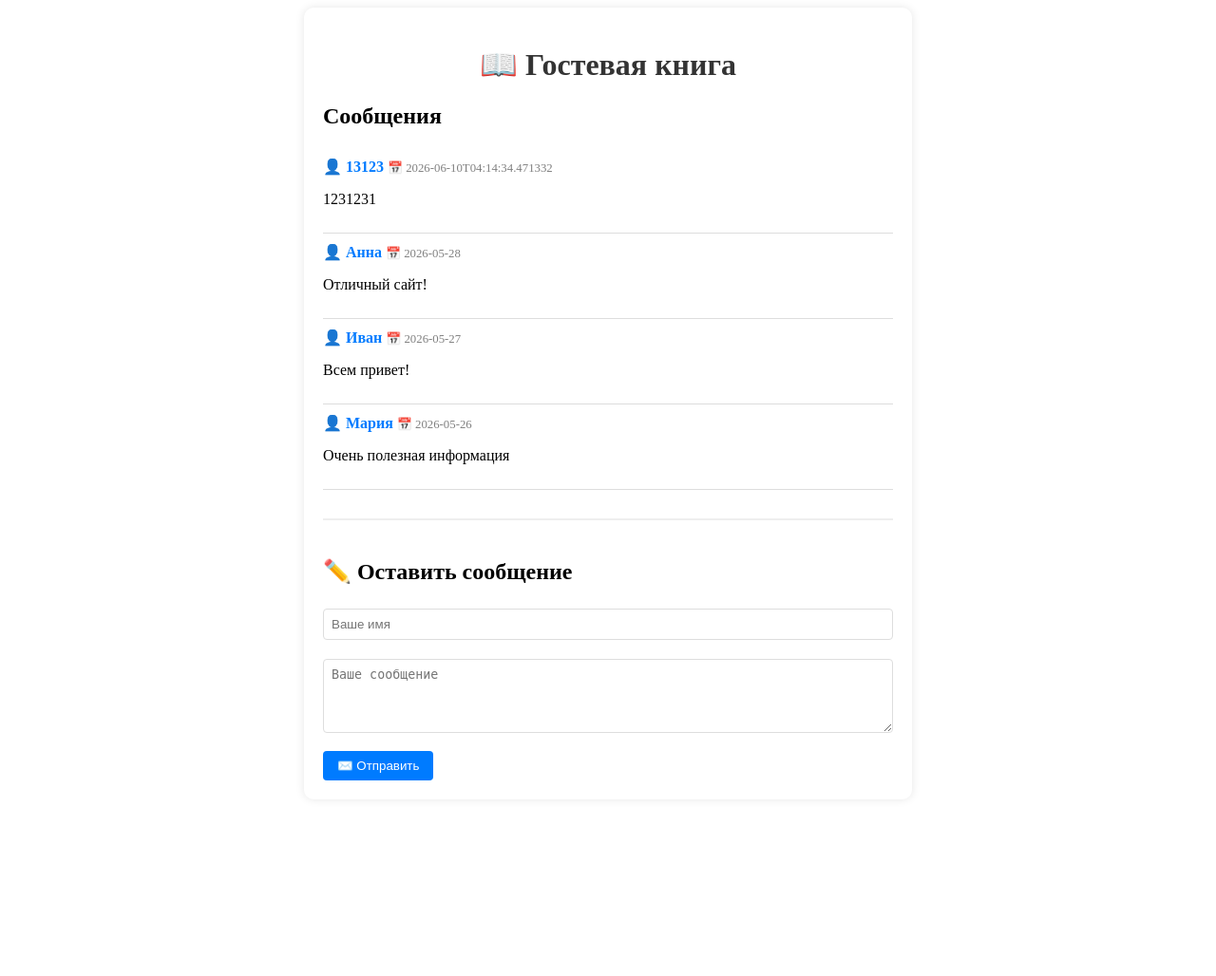
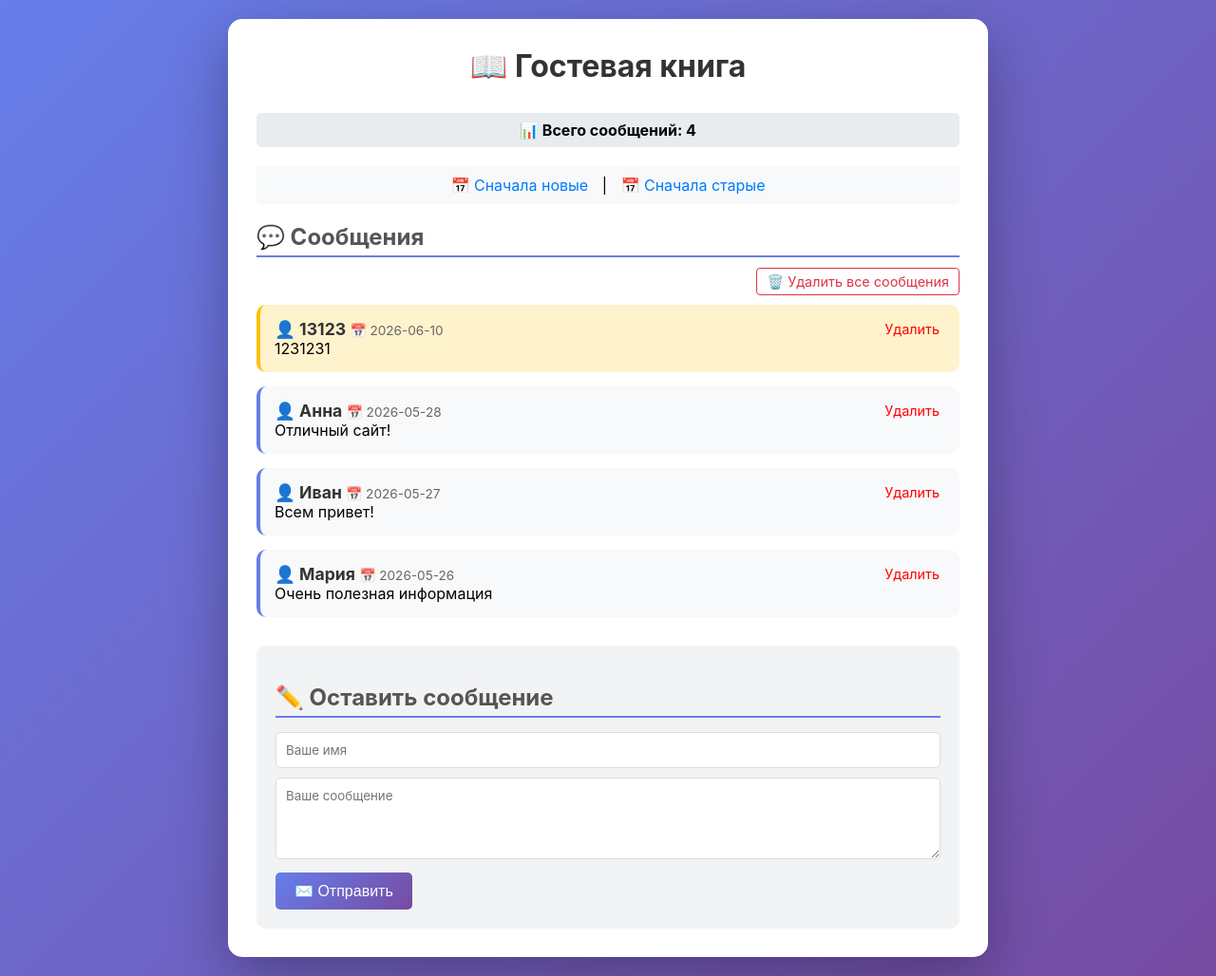
Before and after one commit to idrisovRR/IS202k, a Flask app: page / in a window 1280 px wide. Shown: the whole page at 95% size. Before the commit the page ends 822 px from the top, so only its background shows below. Run offline with Flask 3, Linux system fonts and the light colour scheme; data comes from the database, SQL or seed files in the repository; both versions use the stored data as it was after the commit.

Commit message:
Добавлена гостевая книга: удаление сообщений, счётчик, сортировка, свежие сообщения

```diff
--- a/guestbook/app.py
+++ b/guestbook/app.py
@@ -1,28 +1,66 @@
 from flask import Flask, render_template, request, redirect
-from database import init_db, get_all_messages, add_message
+from database import init_db, get_all_messages, add_message, delete_message, get_message_count
+from datetime import date
+import sqlite3
 
 app = Flask(__name__)
-init_db()
+
+DB_NAME = 'guestbook.db'
+
+def get_db_connection():
+    conn = sqlite3.connect(DB_NAME)
+    conn.row_factory = sqlite3.Row
+    return conn
 
 @app.route('/')
 def index():
-    """Главная страница: показывает все сообщения."""
     messages = get_all_messages()
-    return render_template('index.html', messages=messages)
+    total_count = get_message_count()
+    today = date.today().isoformat()
+    return render_template('index.html', messages=messages, total_count=total_count, today=today)
 
 @app.route('/add', methods=['POST'])
 def add():
-    """Обрабатывает отправку нового сообщения."""
-    # Получаем данные из формы
-    name = request.form.get('name', '').strip()
-    message = request.form.get('message', '').strip()
+    name = request.form['name']
+    message = request.form['message']
+    add_message(name, message)
+    return redirect('/')
 
-    # Проверяем, что оба поля не пустые
-    if name and message:
-        add_message(name, message)
+@app.route('/delete/<int:message_id>')
+def delete(message_id):
+    delete_message(message_id)
+    return redirect('/')
 
-    # Перенаправляем на главную страницу
+@app.route('/sort/newest')
+def sort_newest():
+    conn = get_db_connection()
+    messages = conn.execute('SELECT * FROM messages ORDER BY created_at DESC').fetchall()
+    conn.close()
+    total_count = len(messages)
+    today = date.today().isoformat()
+    return render_template('index.html', messages=messages, total_count=total_count, today=today)
+
+@app.route('/sort/oldest')
+def sort_oldest():
+    conn = get_db_connection()
+    messages = conn.execute('SELECT * FROM messages ORDER BY created_at ASC').fetchall()
+    conn.close()
+    total_count = len(messages)
+    today = date.today().isoformat()
+    return render_template('index.html', messages=messages, total_count=total_count, today=today)
+
+@app.route('/delete-all')
+def delete_all():
+    return render_template('delete_all.html')
+
+@app.route('/delete-all-confirm', methods=['POST'])
+def delete_all_confirm():
+    conn = get_db_connection()
+    conn.execute('DELETE FROM messages')
+    conn.commit()
+    conn.close()
     return redirect('/')
 
 if __name__ == '__main__':
-    app.run(debug=True)
+    init_db()
+    app.run(debug=True, host='0.0.0.0', port=5000)
--- a/guestbook/database.py
+++ b/guestbook/database.py
@@ -1,43 +1,57 @@
 import sqlite3
-from datetime import date
+from datetime import datetime
 
-DATABASE = 'guestbook.db'
+DB_NAME = 'guestbook.db'
 
 def get_db_connection():
-    conn = sqlite3.connect(DATABASE)
+    """Создаёт соединение с базой данных"""
+    conn = sqlite3.connect(DB_NAME)
     conn.row_factory = sqlite3.Row
     return conn
 
 def init_db():
+    """Инициализирует базу данных: создаёт таблицу messages, если её нет"""
     conn = get_db_connection()
     conn.execute('''
         CREATE TABLE IF NOT EXISTS messages (
             id INTEGER PRIMARY KEY AUTOINCREMENT,
             name TEXT NOT NULL,
             message TEXT NOT NULL,
-            created_at DATE NOT NULL
+            created_at TEXT NOT NULL
         )
     ''')
     conn.commit()
     conn.close()
 
 def get_all_messages():
+    """Возвращает все сообщения, отсортированные по дате (от новых к старым)"""
     conn = get_db_connection()
-    messages = conn.execute(
-        'SELECT * FROM messages ORDER BY created_at DESC'
-    ).fetchall()
+    messages = conn.execute('SELECT * FROM messages ORDER BY created_at DESC').fetchall()
     conn.close()
     return messages
 
 def add_message(name, message):
-    """
-    Добавляет новое сообщение в базу данных.
-    Дата создания проставляется автоматически (текущая дата).
-    """
+    """Добавляет новое сообщение в базу данных"""
     conn = get_db_connection()
+    created_at = datetime.now().isoformat()
     conn.execute(
         'INSERT INTO messages (name, message, created_at) VALUES (?, ?, ?)',
-        (name, message, date.today().strftime('%Y-%m-%d'))
+        (name, message, created_at)
     )
     conn.commit()
     conn.close()
+
+def delete_message(message_id):
+    """Удаляет сообщение из базы данных по его id"""
+    conn = get_db_connection()
+    conn.execute('DELETE FROM messages WHERE id = ?', (message_id,))
+    conn.commit()
+    conn.close()
+
+def get_message_count():
+    """Возвращает общее количество сообщений"""
+    conn = get_db_connection()
+    cursor = conn.execute('SELECT COUNT(*) FROM messages')
+    count = cursor.fetchone()[0]
+    conn.close()
+    return count
--- a/guestbook/static/style.css
+++ b/guestbook/static/style.css
@@ -1,79 +1,174 @@
-# Создайте папку static (если её нет)
-mkdir -p static
+* {
+    margin: 0;
+    padding: 0;
+    box-sizing: border-box;
+}
 
-# Создайте файл style.css
-cat > static/style.css << 'EOF'
-/* Основные стили для всей страницы */
 body {
-    font-family: Arial, sans-serif;
-    background-color: #f0f0f0;
-    margin: 0;
+    font-family: -apple-system, BlinkMacSystemFont, 'Segoe UI', Roboto, Oxygen, Ubuntu, sans-serif;
+    background: linear-gradient(135deg, #667eea 0%, #764ba2 100%);
+    min-height: 100vh;
     padding: 20px;
 }
 
-/* Контейнер для центрирования контента */
 .container {
-    max-width: 600px;
+    max-width: 800px;
     margin: 0 auto;
     background: white;
-    padding: 20px;
-    border-radius: 10px;
-    box-shadow: 0 0 10px rgba(0, 0, 0, 0.1);
+    border-radius: 15px;
+    padding: 30px;
+    box-shadow: 0 20px 60px rgba(0,0,0,0.3);
 }
 
-/* Заголовок страницы */
 h1 {
     text-align: center;
     color: #333;
+    margin-bottom: 30px;
 }
 
-/* Стиль для одного сообщения */
-.message {
-    border-bottom: 1px solid #ddd;
-    padding: 10px 0;
+h2 {
+    color: #555;
+    margin: 20px 0 15px 0;
+    border-bottom: 2px solid #667eea;
+    padding-bottom: 5px;
 }
 
-/* Имя автора */
-.message strong {
-    color: #007bff;
+.counter {
+    background-color: #e9ecef;
+    padding: 8px;
+    border-radius: 5px;
+    text-align: center;
+    margin-bottom: 20px;
+    font-weight: bold;
 }
 
-/* Дата сообщения */
-.message small {
-    color: gray;
-    font-size: 0.8em;
+.sort-links {
+    text-align: center;
+    margin-bottom: 20px;
+    padding: 10px;
+    background-color: #f8f9fa;
+    border-radius: 5px;
 }
 
-/* Блок с формой добавления сообщения */
-.add-form {
-    margin-top: 30px;
-    padding-top: 20px;
-    border-top: 2px solid #eee;
+.sort-links a {
+    color: #007bff;
+    text-decoration: none;
+    margin: 0 10px;
 }
 
-/* Поля ввода и текстовое поле */
-input,
-textarea {
-    width: 100%;
-    padding: 8px;
-    margin: 5px 0 15px 0;
-    border: 1px solid #ddd;
-    border-radius: 4px;
-    box-sizing: border-box;
+.sort-links a:hover {
+    text-decoration: underline;
 }
 
-/* Кнопка отправки */
-button {
-    background-color: #007bff;
-    color: white;
-    padding: 8px 15px;
-    border: none;
-    border-radius: 4px;
-    cursor: pointer;
+.message {
+    background: #f8f9fa;
+    border-radius: 10px;
+    padding: 15px;
+    margin-bottom: 15px;
+    border-left: 4px solid #667eea;
+    transition: transform 0.2s;
 }
 
-/* Эффект при наведении на кнопку */
+.message:hover {
+    transform: translateX(5px);
+}
+
+.message strong {
+    color: #333;
+    font-size: 1.1em;
+}
+
+.message small {
+    color: #666;
+    font-size: 0.85em;
+}
+
+.delete-btn {
+    float: right;
+    color: red;
+    text-decoration: none;
+    font-size: 0.9em;
+    margin-left: 10px;
+    padding: 2px 6px;
+    border-radius: 3px;
+}
+
+.delete-btn:hover {
+    color: darkred;
+    background-color: #ffeeee;
+}
+
+.message.fresh {
+    background-color: #fff3cd;
+    border-left: 4px solid #ffc107;
+}
+
+.message::after {
+    content: "";
+    clear: both;
+    display: table;
+}
+
+.delete-all-link {
+    text-align: right;
+    margin-bottom: 15px;
+}
+
+.delete-all-btn {
+    color: #dc3545;
+    text-decoration: none;
+    font-size: 0.9em;
+    padding: 5px 10px;
+    border: 1px solid #dc3545;
+    border-radius: 4px;
+}
+
+.delete-all-btn:hover {
+    background-color: #dc3545;
+    color: white;
+}
+
+.add-form {
+    background: #f1f3f5;
+    padding: 20px;
+    border-radius: 10px;
+    margin-top: 30px;
+}
+
+input, textarea {
+    width: 100%;
+    padding: 10px;
+    margin-bottom: 10px;
+    border: 1px solid #ddd;
+    border-radius: 5px;
+    font-family: inherit;
+}
+
+button {
+    background: linear-gradient(135deg, #667eea 0%, #764ba2 100%);
+    color: white;
+    border: none;
+    padding: 10px 20px;
+    border-radius: 5px;
+    cursor: pointer;
+    font-size: 1em;
+    transition: opacity 0.3s;
+}
+
 button:hover {
-    background-color: #0056b3;
+    opacity: 0.9;
 }
-EOF
+
+.danger-btn {
+    background: linear-gradient(135deg, #dc3545 0%, #c82333 100%);
+}
+
+.cancel-btn {
+    display: inline-block;
+    margin-left: 10px;
+    padding: 10px 20px;
+    background: #6c757d;
+    color: white;
+    text-decoration: none;
+    border-radius: 5px;
+}
--- a/guestbook/templates/index.html
+++ b/guestbook/templates/index.html
@@ -10,17 +10,30 @@
     <div class="container">
         <h1>📖 Гостевая книга</h1>
 
-        <h2>Сообщения</h2>
+        <p class="counter">📊 Всего сообщений: {{ total_count }}</p>
+
+        <div class="sort-links">
+            <a href="/sort/newest">📅 Сначала новые</a> |
+            <a href="/sort/oldest">📅 Сначала старые</a>
+        </div>
+
+        <h2>💬 Сообщения</h2>
+
+        <div class="delete-all-link">
+            <a href="/delete-all" class="delete-all-btn">🗑️ Удалить все сообщения</a>
+        </div>
 
         {% if messages %}
             {% for msg in messages %}
-            <div class="message">
-                <strong>👤 {{ msg.name }}</strong> <small>📅 {{ msg.created_at }}</small>
+            <div class="message {% if msg.created_at[:10] == today %}fresh{% endif %}">
+                <strong>👤 {{ msg.name }}</strong>
+                <small>📅 {{ msg.created_at[:10] }}</small>
+                <a href="/delete/{{ msg.id }}" class="delete-btn" onclick="return confirm('🗑️ Удалить сообщение от {{ msg.name }}?')">Удалить</a>
                 <p>{{ msg.message }}</p>
             </div>
             {% endfor %}
         {% else %}
-            <p>Пока нет сообщений. Будьте первым!</p>
+            <p>✨ Пока нет сообщений. Будьте первым!</p>
         {% endif %}
 
         <div class="add-form">
```
Also changed, not shown: guestbook/templates/delete_all.html (added, +19 -0 lines), README.md, guestbook/guestbook.db.
